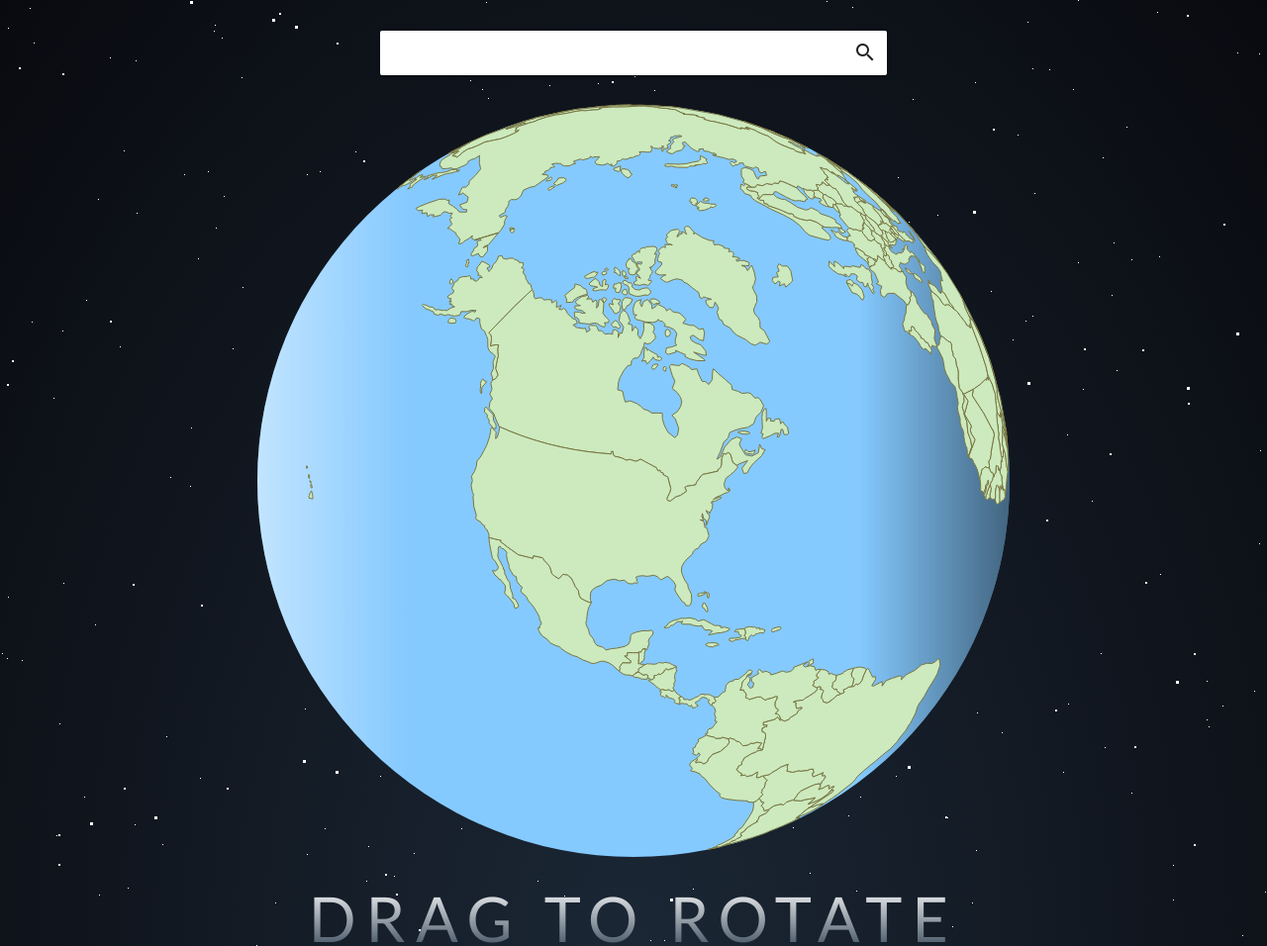
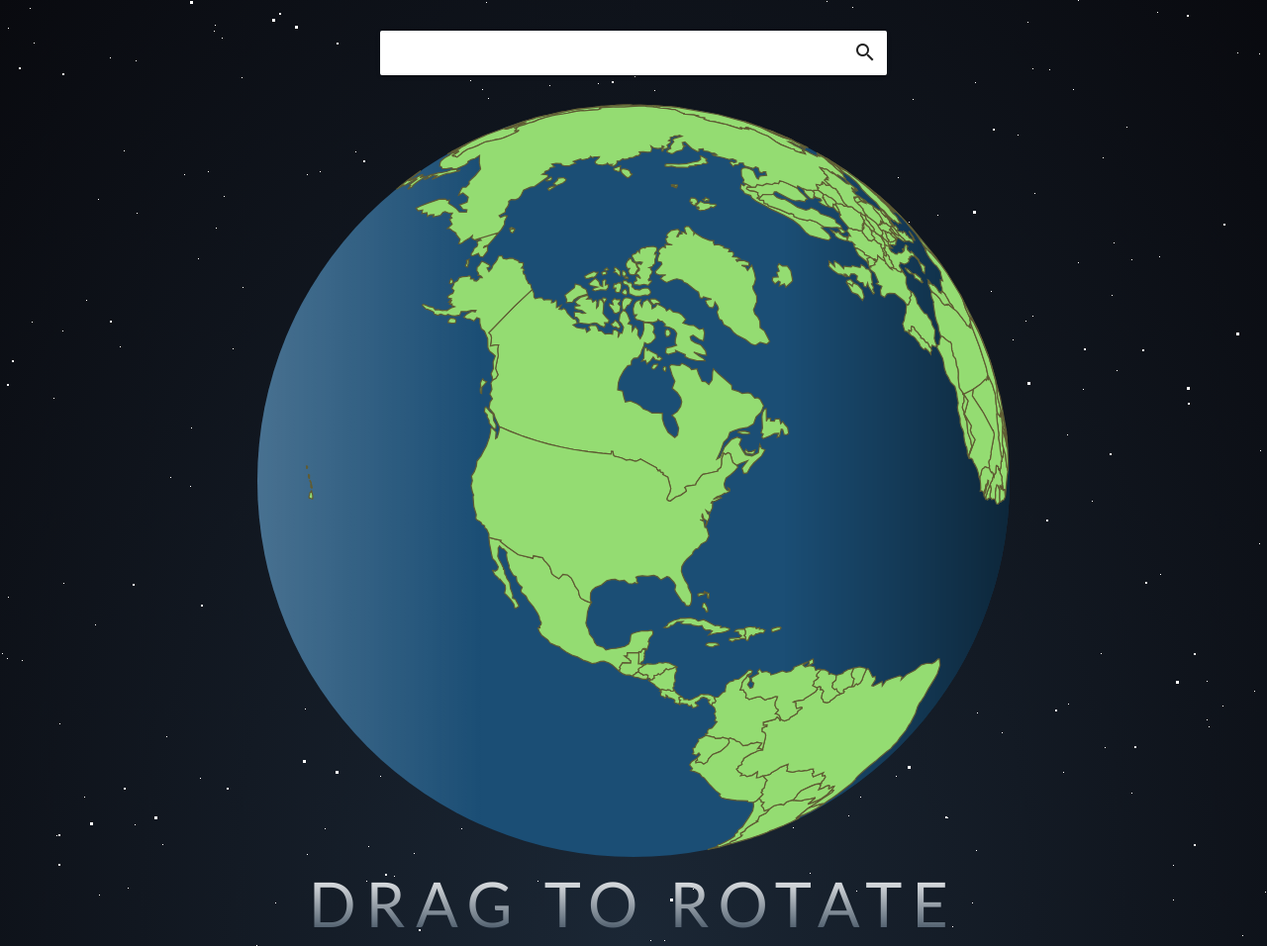
Before and after one commit to allenkinzalow/AU-Hackathon2018, a Flask app: page / in a window 1280 px wide. Shown: the whole page at 99% size. Run offline with Flask 2, Linux system fonts and the light colour scheme; some libraries are stand-ins or nearby versions.

Commit message:
Fix hint text space, fix earth colors and shadows.

```diff
--- a/dark_sky/app/templates/index.html
+++ b/dark_sky/app/templates/index.html
@@ -44,6 +44,10 @@ body {
   height: 100%;
 }
 
+h1 {
+    margin: 0 0 40px 0 !important;
+}
+
 #body {
     position: relative;
     width: 820px;
@@ -73,17 +77,17 @@ svg {
 }
 
 circle {
-  fill: #85caff;
+  fill: #1b4e75;
 }
 
 path {
-  fill: #CCEABE;
+  fill: #94dc72;
   cursor: pointer;
-  stroke: #797542;
-  stroke-width: 1px;
+  stroke: #5f5b33;
+  stroke-width: 1.2px;
 }
 path:hover {
-  fill: #acd09c;
+  fill: #b6f19b;
   transition: fill 0.3s;
 }
 
@@ -150,9 +154,9 @@ path:hover {
             width: "820"
             height: "820">
             <linearGradient id="earthGrad">
-              <stop stop-color="#fff" stop-opacity="0.5" offset="0%"/>
-              <stop stop-color="#fff" stop-opacity="0" offset="20%"/>
-              <stop stop-color="#000" stop-opacity="0" offset="80%"/>
+              <stop stop-color="#fff" stop-opacity="0.2" offset="0%"/>
+              <stop stop-color="#fff" stop-opacity="0" offset="30%"/>
+              <stop stop-color="#000" stop-opacity="0" offset="70%"/>
               <stop stop-color="#000" stop-opacity="0.5" offset="100%"/>
             </linearGradient>
             <circle id="earthShadow"
@@ -167,7 +171,7 @@ path:hover {
             <div id="hint">
               <h1>DRAG TO ROTATE</h1>
             </div>
-          </div>
+        </div>
     </div>
     <script type="text/javascript">
 
```
